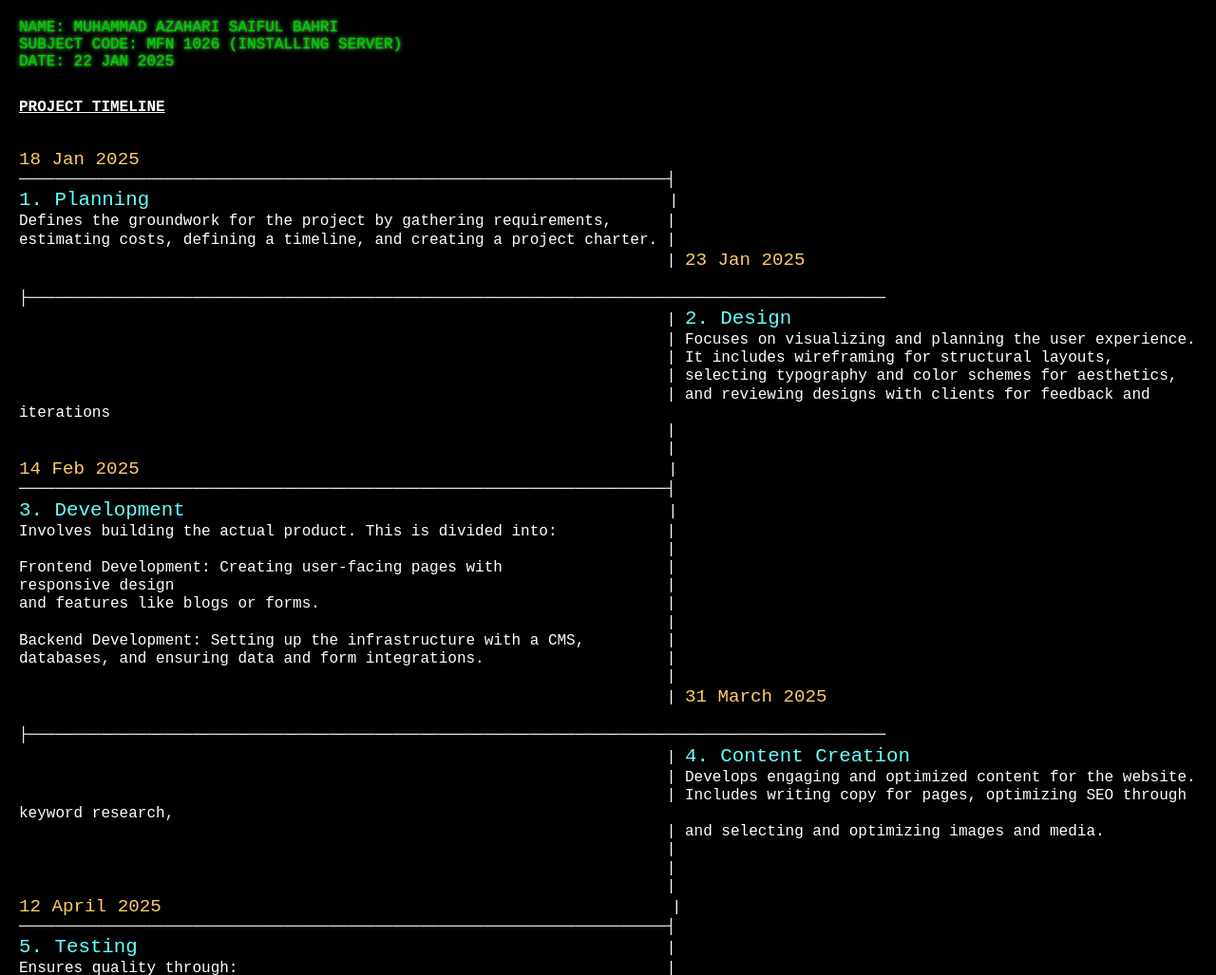
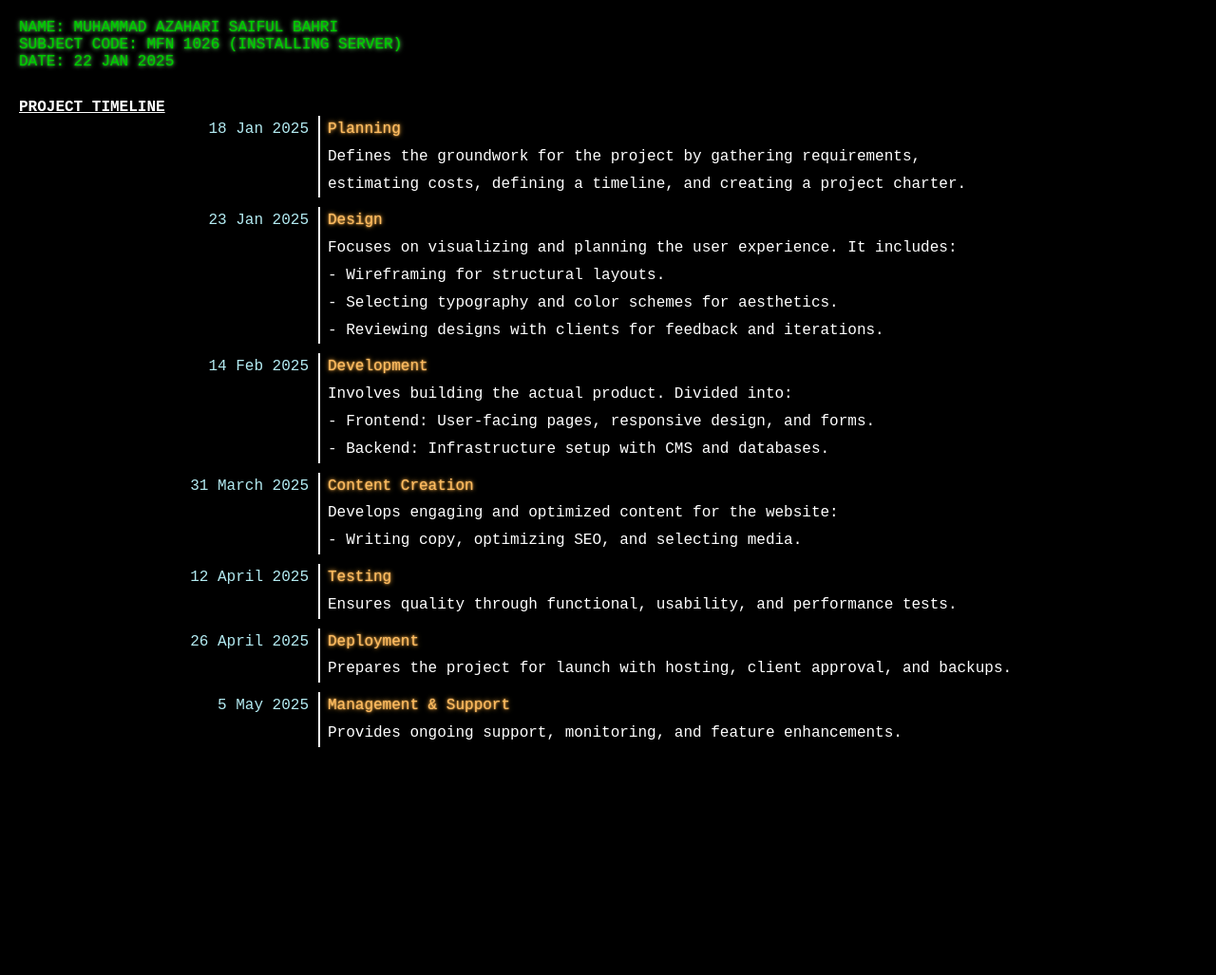
Before and after one commit to 2akura/timeline_MFN1026, a plain HTML site: page index.html in a window 1280 px wide. Shown: the top 1027 px of the page at 95% size. After the commit the page ends 807 px from the top, so only its background shows below. Drawn offline with Linux system fonts and the light colour scheme.

Commit message:
Update index.html

```diff
--- a/index.html
+++ b/index.html
@@ -16,107 +16,119 @@
             color: #00cc00;
             text-shadow: 0 0 2px #00cc00, 0 0 5px #99ff99;
         }
-
         .title {
-
             margin-top: 20px;
             text-decoration: underline;
             font-weight: bold;
         }
-        p {
-
-            white-space: pre-wrap;
-            line-height: 1.2;
+        .timeline {
+            display: grid;
+            grid-template-columns: 1fr auto 3fr; /* Dates, Vertical bar, Content */
+            gap: 10px;
+            line-height: 1.8;
         }
         .timeline-date {
-            color: #ffcc66; /* Light orange for dates */
-
-            font-size: 1.2em; /* Slightly larger font size */
-       }
-       .segment-name {
-          color: #66ffff; /* Cyan for section names */
-
-          font-size: 1.3em; /* Distinct size for section names */
-       }
+            text-align: right;
+            color: #B3EBF2;
+            text-shadow: 0 0 2px #
+        }
+        .timeline-bar {
+            position: relative;
+        }
+        .timeline-bar::before {
+            content: '';
+            position: absolute;
+            top: 0;
+            bottom: 0;
+            left: 50%;
+            width: 2px;
+            background-color: #fff;
+        }
+        .timeline-content {
+            text-align: left;
+        }
+        p {
+            white-space: pre-wrap;
+        }
+        .segment-name {
+          color: #FFBD61;
+          text-shadow: 0 0 2px #FFBD61, 0 0 5px #FCAC39
 
 
+       }
     </style>
 </head>
 <body>
     <div class="header">
-
         NAME: MUHAMMAD AZAHARI SAIFUL BAHRI<br>
         SUBJECT CODE: MFN 1026 (INSTALLING SERVER)<br>
         DATE: 22 JAN 2025
     </div>
     <div class="title">PROJECT TIMELINE</div>
-    <p>
-<span class="timeline-date">18 Jan 2025</span>
-───────────────────────────────────────────────────────────────────────┤
-<span class="segment-name">1. Planning</span>                                                         |
-Defines the groundwork for the project by gathering requirements,      |
-estimating costs, defining a timeline, and creating a project charter. |
-                                                                       | <span class="timeline-date">23 Jan 2025</span>
-                                                                       ├──────────────────────────────────────────────────────────────────────────────────────────────
-                                                                       | <span class="segment-name">2. Design</span>
-                                                                       | Focuses on visualizing and planning the user experience.
-                                                                       | It includes wireframing for structural layouts,
-                                                                       | selecting typography and color schemes for aesthetics,
-                                                                       | and reviewing designs with clients for feedback and iterations
-                                                                       |
-                                                                       |
-<span class="timeline-date">14 Feb 2025</span>                                                          |
-───────────────────────────────────────────────────────────────────────┤
-<span class="segment-name">3. Development</span>                                                     |
-Involves building the actual product. This is divided into:            |
-                                                                       |
-Frontend Development: Creating user-facing pages with                  |
-responsive design                                                      |
-and features like blogs or forms.                                      |
-                                                                       |
-Backend Development: Setting up the infrastructure with a CMS,         |
-databases, and ensuring data and form integrations.                    |
-                                                                       |
-                                                                       | <span class="timeline-date">31 March 2025</span>
-                                                                       ├──────────────────────────────────────────────────────────────────────────────────────────────
-                                                                       | <span class="segment-name">4. Content Creation</span>
-                                                                       | Develops engaging and optimized content for the website.
-                                                                       | Includes writing copy for pages, optimizing SEO through keyword research,
-                                                                       | and selecting and optimizing images and media.
-                                                                       |
-                                                                       |
-                                                                       |
-<span class="timeline-date">12 April 2025</span>                                                        |
-───────────────────────────────────────────────────────────────────────┤
-<span class="segment-name">5. Testing</span>                                                          |
-Ensures quality through:                                               |
-                                                                       |
-Functional Testing: Validating key website features like navigation    |
-and forms.                                                             |
-                                                                       |
-Usability Testing: Checking compatibility across browsers and devices. |
-                                                                       |
-Performance Testing: Ensuring fast load times and efficient operation. |
-                                                                       |
-                                                                       |
-                                                                       | <span class="timeline-date">26 April 2025</span>
-                                                                       ├──────────────────────────────────────────────────────────────────────────────────────────────
-                                                                       | <span class="segment-name">6. Deployment</span>
-                                                                       | Prepares the project for launch. This includes setting up hosting and servers,
-                                                                       | securing the environment, finalizing client approval,
-                                                                       | and implementing a backup strategy to ensure stability.
-                                                                       |
-<span class="timeline-date">5 May 2025</span>                                                             |
-───────────────────────────────────────────────────────────────────────┤
-<span class="segment-name">7. Management & Support</span>                                                |
-Provides ongoing support after launch,                                 |
-addressing issues, enhancing features, monitoring performance,         |
-and training users to maximize the project's effectiveness.            |
-                                                                       |
-                                                                       |
-                                                                       |
+    <div class="timeline">
+        <!-- Row 1 -->
+        <div class="timeline-date">18 Jan 2025</div>
+        <div class="timeline-bar"></div>
+        <div class="timeline-content">
+            <span class="segment-name">Planning</span><br>
+            Defines the groundwork for the project by gathering requirements,<br>
+            estimating costs, defining a timeline, and creating a project charter.
+        </div>
 
-    </p>
+        <!-- Row 2 -->
+        <div class="timeline-date">23 Jan 2025</div>
+        <div class="timeline-bar"></div>
+        <div class="timeline-content">
+            <span class="segment-name">
+           Design</span><br>
+            Focuses on visualizing and planning the user experience. It includes:<br>
+            - Wireframing for structural layouts.<br>
+            - Selecting typography and color schemes for aesthetics.<br>
+            - Reviewing designs with clients for feedback and iterations.
+        </div>
 
+        <!-- Row 3 -->
+        <div class="timeline-date">14 Feb 2025</div>
+        <div class="timeline-bar"></div>
+        <div class="timeline-content">
+            <span class="segment-name">Development</span><br>
+            Involves building the actual product. Divided into:<br>
+            - Frontend: User-facing pages, responsive design, and forms.<br>
+            - Backend: Infrastructure setup with CMS and databases.
+        </div>
+
+        <!-- Row 4 -->
+        <div class="timeline-date">31 March 2025</div>
+        <div class="timeline-bar"></div>
+        <div class="timeline-content">
+            <span class="segment-name">Content Creation</span><br>
+            Develops engaging and optimized content for the website:<br>
+            - Writing copy, optimizing SEO, and selecting media.
+        </div>
+
+        <!-- Row 5 -->
+        <div class="timeline-date">12 April 2025</div>
+        <div class="timeline-bar"></div>
+        <div class="timeline-content">
+            <span class="segment-name">Testing</span><br>
+            Ensures quality through functional, usability, and performance tests.
+        </div>
+
+        <!-- Row 6 -->
+        <div class="timeline-date">26 April 2025</div>
+        <div class="timeline-bar"></div>
+        <div class="timeline-content">
+            <span class="segment-name">Deployment</span><br>
+            Prepares the project for launch with hosting, client approval, and backups.
+        </div>
+
+        <!-- Row 7 -->
+        <div class="timeline-date">5 May 2025</div>
+        <div class="timeline-bar"></div>
+        <div class="timeline-content">
+            <span class="segment-name">Management & Support</span><br>
+            Provides ongoing support, monitoring, and feature enhancements.
+        </div>
+    </div>
 </body>
 </html>
```
